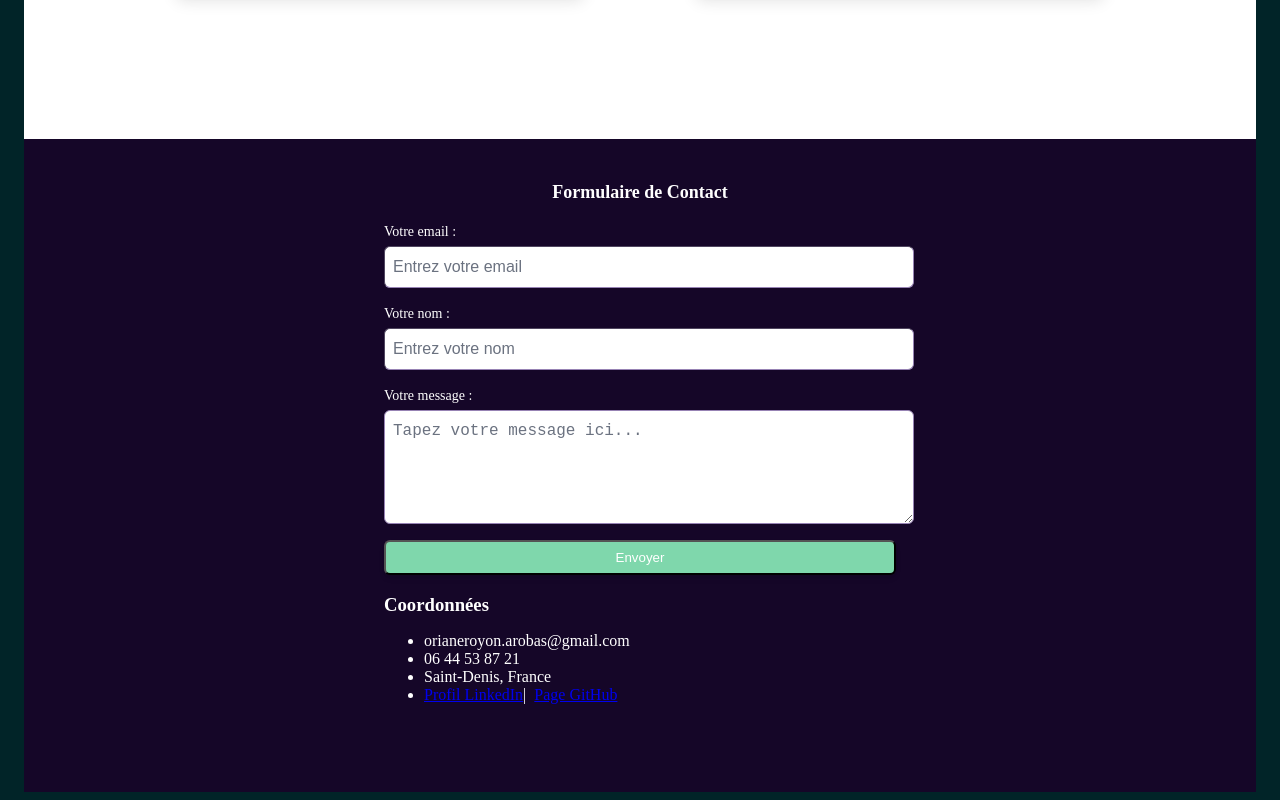
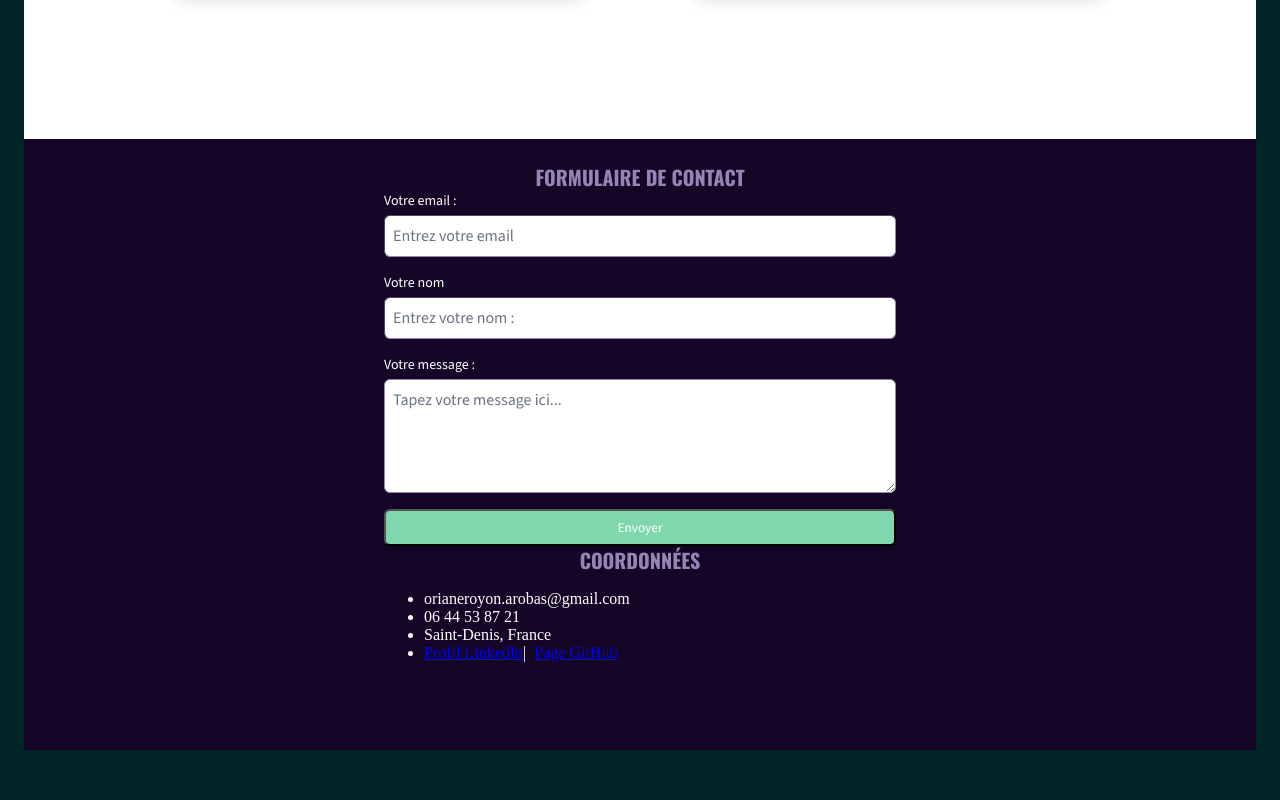
Before and after one commit to OrianeORDS/portefolio, a Next.js app: page / in a window 1280 px wide. Shown: the part 1007-1807 px from the top of the page. After the commit the page ends 1765 px from the top, so only its background shows below. Built offline with nearby package versions, Linux system fonts and the light colour scheme.

Commit message:
style the ContactForm component by breaking it into smaller components

```diff
--- a/app/globals.css
+++ b/app/globals.css
@@ -19,6 +19,15 @@ h1 {
   text-shadow: 0px 0px 10px white;
 }
 
+
+@layer base {
+  form, form input,  form textarea,   form select,   form label,   form button {
+    @apply font-source;
+  }
+}
+
+
+
 /* exemple de theme dark/light => to do later
 
 :root {
--- a/components/ContactForm.js
+++ b/components/ContactForm.js
@@ -1,43 +1,41 @@
+import FormInput from "./FormInput";
+import Label from "./Label";
+import TitleH2 from "./TitleH2";
 
 export default function ContactForm() {
 return (
 
   <div className="max-w-lg mx-auto">
-    <h2 className="text-lg mb-4 text-center"> Formulaire de Contact</h2>
-    <form className="flex flex-col gap-4">
-      <div>
-        <label htmlFor="email" className="block text-sm font-medium">
-          Votre email :
-        </label>
-        <input
+    <TitleH2 title="Formulaire de contact"/>
+    <form className="flex flex-col gap-4 font-source">
+      <FormInput
+        labeltext="Votre email :"
+        htmlFor="email"
         type="email"
         id="email"
-          className="mt-1 block w-full rounded-md bg-white text-dark-purple p-2 border border-medium-purple focus:border-intense-purple focus:ring-intense-purple"
         placeholder="Entrez votre email"
         />
-      </div>
-      <div>
-        <label htmlFor="name" className="block text-sm font-medium">
-          Votre nom :
-        </label>
-        <input
+
+      <FormInput
+        labeltext="Votre nom"
+        htmlFor="nom"
         type="text"
         id="name"
-          className="mt-1 block w-full rounded-md bg-white text-dark-purple p-2 border border-medium-purple focus:border-intense-purple focus:ring-intense-purple"
-          placeholder="Entrez votre nom"
+        placeholder="Entrez votre nom :"
         />
-      </div>
+
       <div>
-        <label htmlFor="message" className="block text-sm font-medium">
-          Votre message :
-        </label>
+        <Label labeltext="Votre message :"  htmlFor="message" />
         <textarea
           id="message"
           rows="4"
-          className="mt-1 block w-full rounded-md bg-white text-dark-purple p-2 border border-medium-purple focus:border-intense-purple focus:ring-intense-purple"
+          className="mt-1 block w-full box-border rounded-md bg-white text-dark-purple p-2 border border-medium-purple focus:border-intense-purple focus:ring-intense-purple"
           placeholder="Tapez votre message ici..."
         ></textarea>
+
       </div>
+
+
       <button
         type="submit"
         className="bg-medium-green text-white py-2 px-4 rounded-md shadow-md hover:bg-intense-green focus:ring-2 focus:ring-intense-green focus:outline-none"
--- a/components/ContactInfos.js
+++ b/components/ContactInfos.js
@@ -1,7 +1,9 @@
+import TitleH2 from "./TitleH2";
+
 export default function ContactInfos () {
 return (
     <div className="max-w-lg mx-auto">
-        <h3 className="mb-2">Coordonnées</h3>
+        <TitleH2 title="Coordonnées"/>
         <ul>
             <li>orianeroyon.arobas@gmail.com</li>
             <li>06 44 53 87 21</li>
--- /dev/null
+++ b/components/FormInput.js
@@ -0,0 +1,17 @@
+import Label from "./Label";
+
+export default function FormInput (props) {
+
+    return (
+
+    <div>
+       <Label htmlFor={props.htmlFor} labeltext={props.labeltext} />
+        <input
+            type= {props.type}
+            id= {props.id}
+            className="mt-1 block w-full box-border rounded-md bg-white text-dark-purple p-2 border border-medium-purple focus:border-intense-purple focus:ring-intense-purple"
+            placeholder= {props.placeholder}
+        />
+  </div>
+)
+}
--- /dev/null
+++ b/components/Label.js
@@ -0,0 +1,5 @@
+export default function Label(props) {
+    return (<label htmlFor={props.htmlFor} className="block text-sm font-medium font-source">
+        {props.labeltext}
+        </label>   )
+}
```
Lines whose indentation alone changed are shown as unchanged.
